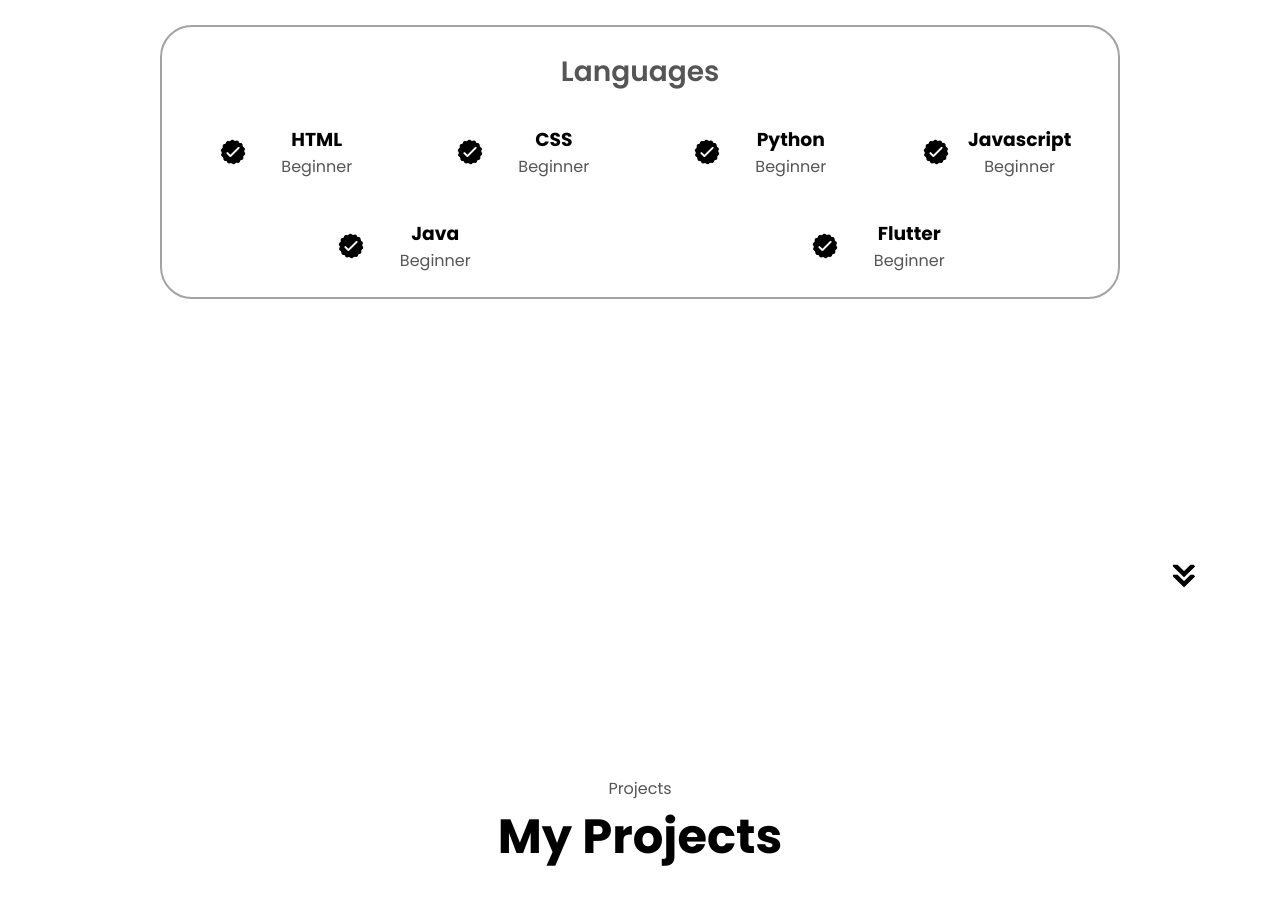
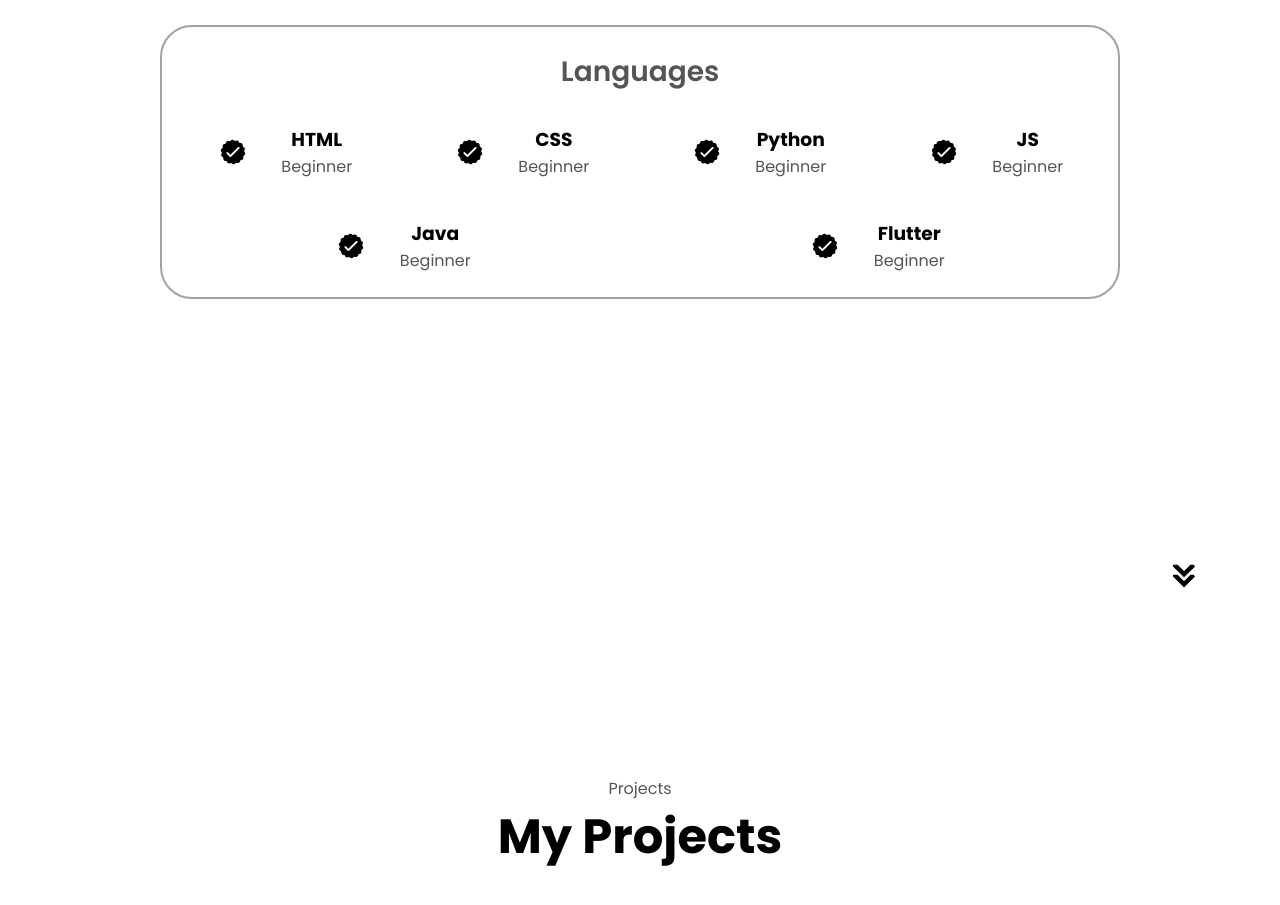
Before and after one commit to andreastevenm/dreproject-Portfolio1, a plain HTML site: page index.html in a window 1280 px wide. Shown: the part 1800-2705 px from the top of the page. Drawn offline with Linux system fonts and the light colour scheme.

Commit message:
Update index.html

```diff
--- a/index.html
+++ b/index.html
@@ -186,7 +186,7 @@
                     alt="Experience Icon"
                   />
                   <div>
-                    <h3>Javascript</h3>
+                    <h3>JS</h3>
                     <p>Beginner</p>
                   </div>
                 </article>
```
